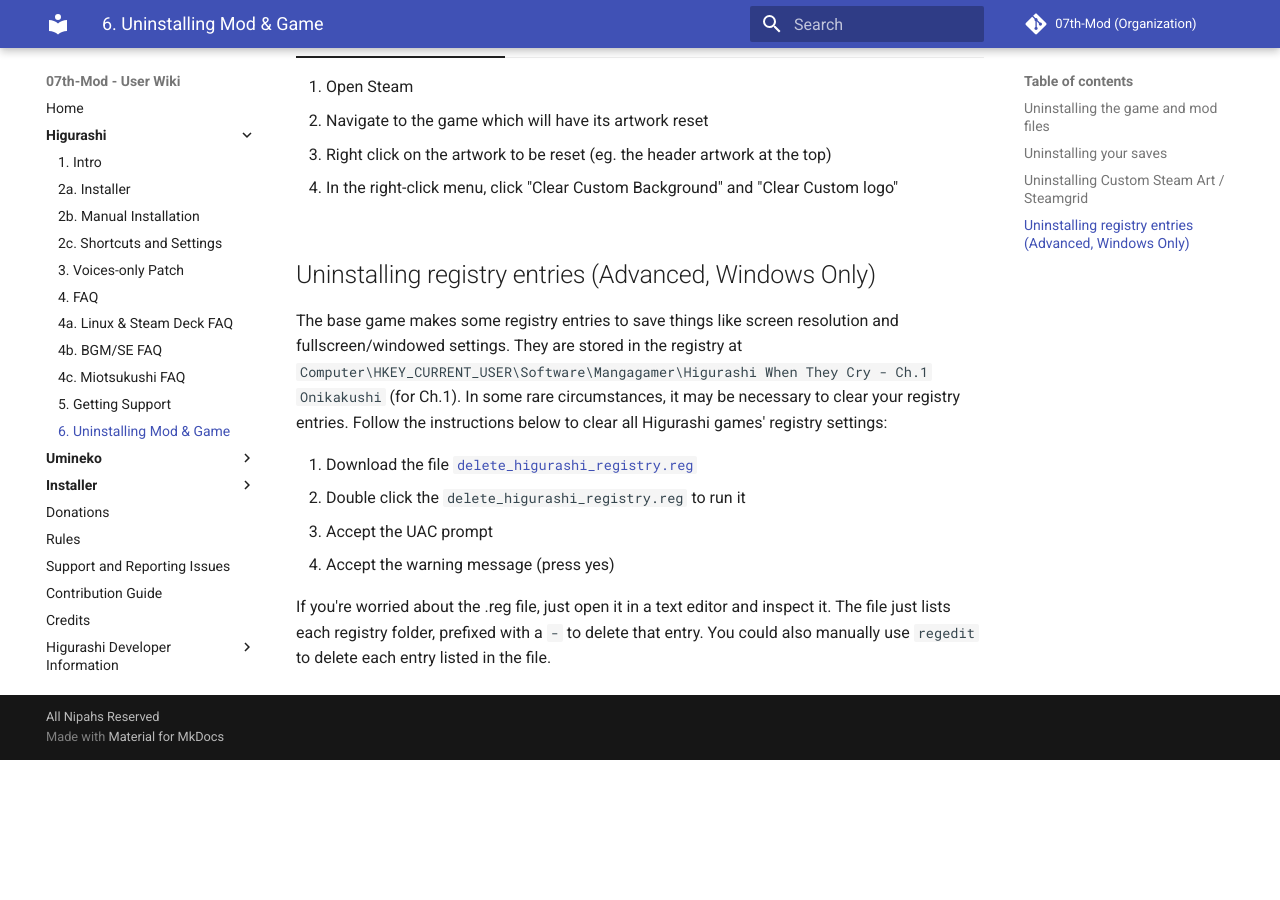
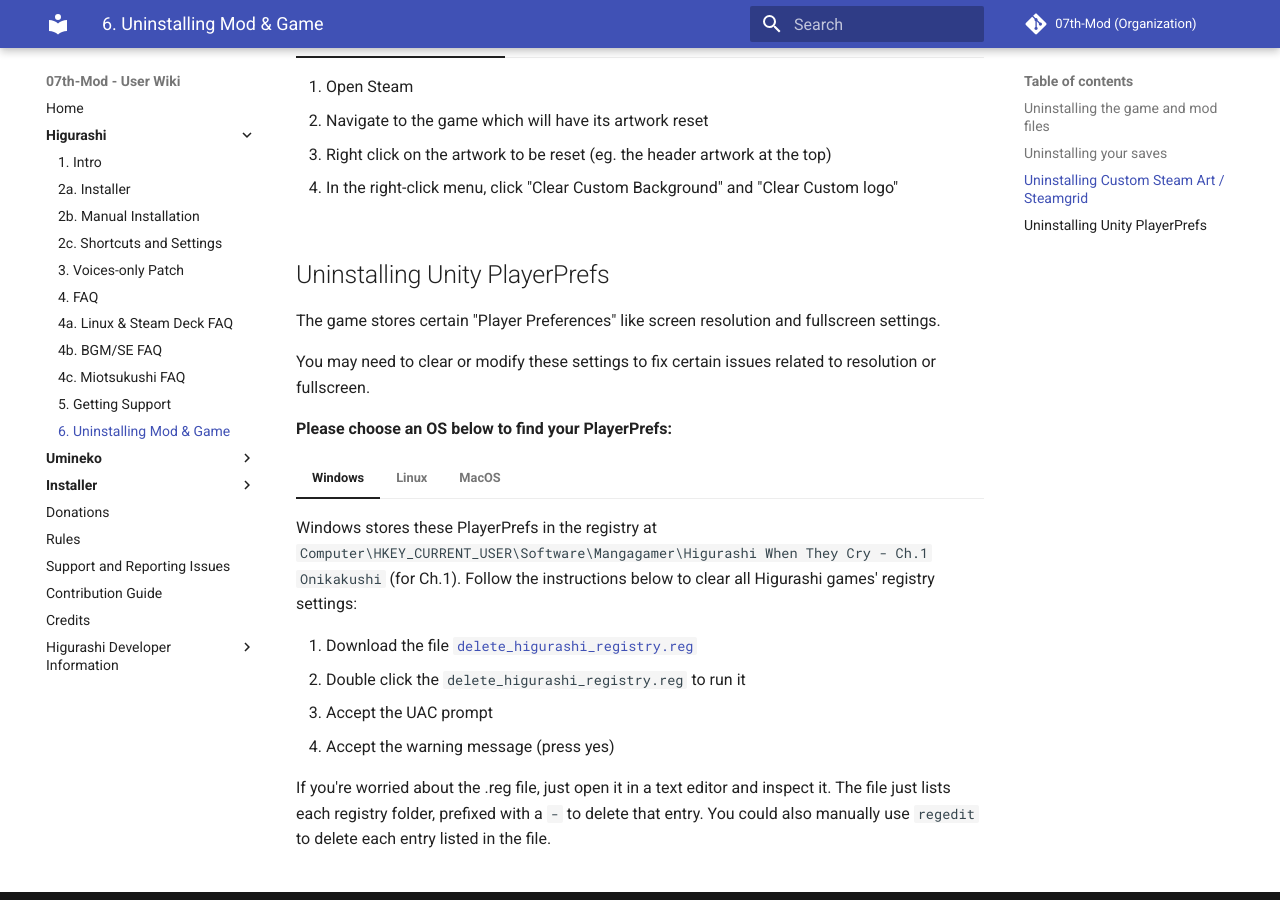
Before and after one commit to 07th-mod/wiki, an MkDocs documentation site: the page built from docs/Higurashi/Uninstall.md, in a window 1280 px wide and 900 px high, scrolled down 1177 px. Built offline with MkDocs 1.6.1 and Material for MkDocs 9.7.7, drawn with Linux system fonts in a browser that asks for light colours; before the commit the page ends 1937 px from its top, so only the background shows below that.

Commit message:
Add instructions to clear Higurashi playerprefs

```diff
--- a/docs/Higurashi/FAQ.md
+++ b/docs/Higurashi/FAQ.md
@@ -254,11 +254,11 @@
 
 To clear your save data, make a backup of these files, **disable steam sync**, then delete all of them. **Steam will sync the saves in these folders**, so make sure to disable steam sync temporarily if you want to clear out or modify your saves, otherwise they will just reappear/get overwritten by Steam.
 
-Also see "Registry file location and clearing" below.
+The game also stores some additional settings related to resolution and fullscreen in the PlayerPrefs - see [Uninstalling Unity PlayerPrefs](Uninstall.md#uninstalling-unity-playerprefs) for more details.
 
-## Registry file location and clearing (Windows Only)
+## Player Preferences location and clearing
 
-See [Uninstalling registry entries](Uninstall.md#uninstalling-registry-entries-advanced-windows-only)
+See [Uninstalling Unity PlayerPrefs](Uninstall.md#uninstalling-unity-playerprefs)
 
 ## I have questions about this Miotsukushi console arc
 
--- a/docs/Higurashi/Uninstall.md
+++ b/docs/Higurashi/Uninstall.md
@@ -25,15 +25,41 @@
 
 --8<-- "uninstall-steamgrid.md"
 
-## Uninstalling registry entries (Advanced, Windows Only)
+## Uninstalling Unity PlayerPrefs
 
-The base game makes some registry entries to save things like screen resolution and fullscreen/windowed settings. They are stored in the registry at `Computer\HKEY_CURRENT_USER\Software\Mangagamer\Higurashi When They Cry - Ch.1 Onikakushi` (for Ch.1). In some rare circumstances, it may be necessary to clear your registry entries. Follow the instructions below to clear all Higurashi games' registry settings:
+The game stores certain "Player Preferences" like screen resolution and fullscreen settings.
 
-1. Download the file [`delete_higurashi_registry.reg`](../files/delete_higurashi_registry.reg)
-2. Double click the `delete_higurashi_registry.reg` to run it
-3. Accept the UAC prompt
-4. Accept the warning message (press yes)
+You may need to clear or modify these settings to fix certain issues related to resolution or fullscreen.
 
-If you're worried about the .reg file, just open it in a text editor and inspect it. The file
-just lists each registry folder, prefixed with a `-` to delete that entry. You could also manually use
-`regedit` to delete each entry listed in the file.
+**Please choose an OS below to find your PlayerPrefs:**
+
+=== "Windows"
+
+    Windows stores these PlayerPrefs in the registry at `Computer\HKEY_CURRENT_USER\Software\Mangagamer\Higurashi When They Cry - Ch.1 Onikakushi` (for Ch.1).  Follow the instructions below to clear all Higurashi games' registry settings:
+
+    1. Download the file [`delete_higurashi_registry.reg`](../files/delete_higurashi_registry.reg)
+    2. Double click the `delete_higurashi_registry.reg` to run it
+    3. Accept the UAC prompt
+    4. Accept the warning message (press yes)
+
+    If you're worried about the .reg file, just open it in a text editor and inspect it. The file
+    just lists each registry folder, prefixed with a `-` to delete that entry. You could also manually use
+    `regedit` to delete each entry listed in the file.
+
+=== "Linux"
+
+    Linux playerprefs are stored in the file `~/.config/unity3d/MangaGamer/[GAMENAME]/prefs`.
+
+    For example, the Chapter 1 prefs file is at `~/.config/unity3d/MangaGamer/Higurashi When They Cry - Ch.1 Onikakushi/prefs`
+
+    Delete this file to clear Player Preferences.
+
+=== "MacOS"
+
+    **Note: the below has not been confirmed as I don't have a MacOS system to test on - please let us know if it is correct**
+
+    MacOS playerprefs are stored in the `~/Library/Preferences` folder, in a `.plist` file.
+
+    The name will be something like `unity.Mangagamer.[GAMENAME].plist` for older games or `com.Mangagamer.[GAMENAME].plist` for newer games.
+
+    Delete this file to clear Player Preferences.
```
Also changed, not shown: docs/Higurashi/FAQ-linux-steam-deck.md (+4 -0 lines).
